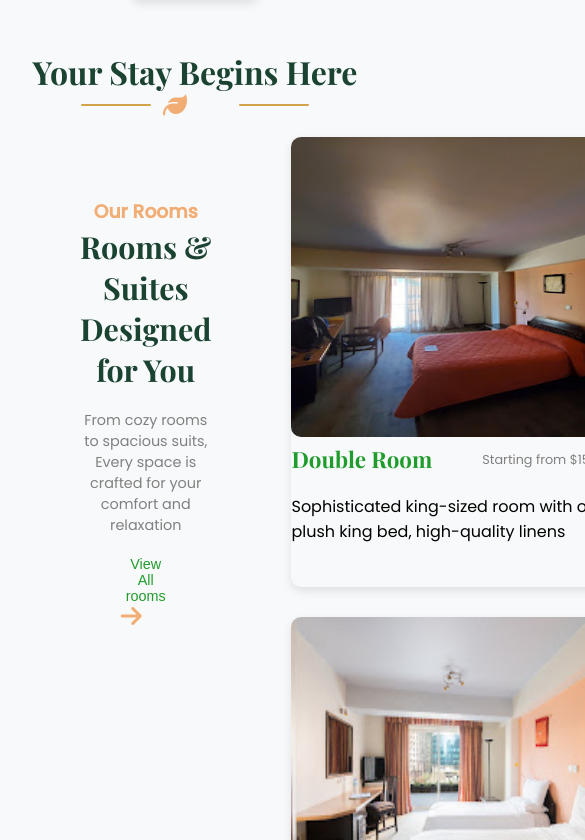
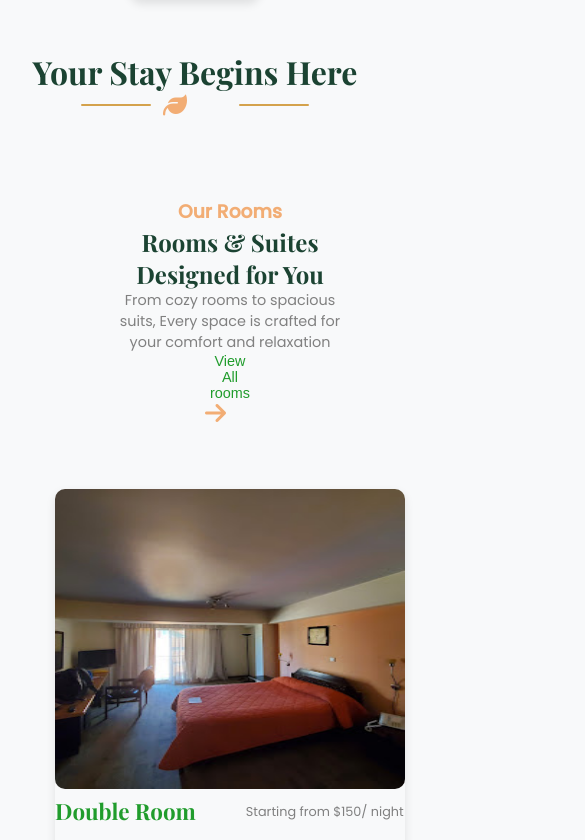
Before and after one commit to Paulos-g/Garden-Inn-project, a React (Vite) app: page / in a window 390 px wide. Shown: the part 1384-2224 px from the top of the page, 585 px wide, since content can reach past the window. Built offline with nearby package versions, Linux system fonts and the light colour scheme.

Commit message:
Edited mobile css

```diff
--- a/index.html
+++ b/index.html
@@ -26,6 +26,10 @@
       href="https://fonts.googleapis.com/css2?family=Lato:wght@300;400;700&display=swap"
       rel="stylesheet"
     />
+    <link
+      href="https://fonts.googleapis.com/css2?family=Inter:wght@300;400;500;600;700&display=swap"
+      rel="stylesheet"
+    />
     <link rel="stylesheet" href="./src/main.css" />
     <link rel="stylesheet" href="./src/nav.css" />
     <link rel="stylesheet" href="./src/mobile.css" />
--- a/src/Home.jsx
+++ b/src/Home.jsx
@@ -57,9 +57,9 @@ function Home() {
         <div className="room-container">
           <div className="room-text">
             <h3 className="roomsHeading">Our Rooms</h3>
-            <h2>
+            <h1>
               Rooms & Suites <br /> Designed for You
-            </h2>
+            </h1>
             <p>
               From cozy rooms to spacious suits, Every space is crafted for your
               comfort and relaxation
@@ -104,7 +104,7 @@ function Home() {
         <div className="room-container">
           <div className="room-text">
             <h3>Our services</h3>
-            <h2>Luxury Bar & Restaurants for Your Stay.</h2>
+            <h1>Luxury Bar & Restaurants for Your Stay.</h1>
             <p>From Our Exclusive bar into Spacious restaurant classy vibes</p>
           </div>
 
@@ -121,7 +121,7 @@ function Home() {
               <Card
                 ImgUrl={restaurant}
                 alt="restaurant image"
-                heading="Our restaurant"
+                heading="Our Restaurant"
                 text="Experience Meals in their organic nature, where every dish served with love
                and companinon, Try our famous chicken roast with rice"
               />
--- a/src/main.css
+++ b/src/main.css
@@ -25,6 +25,9 @@ body {
 }
 .room-container {
   display: flex;
+  flex-wrap: wrap;
+  justify-content: center;
+  margin-top: 0px;
 }
 .hero-text h3 {
   font-size: 1rem;
@@ -127,7 +130,7 @@ body {
 .card {
   display: flex;
   justify-content: space-around;
-  margin-top: 20px;
+  margin-top: -20px;
   flex-wrap: wrap;
   gap: 30px;
 }
@@ -168,16 +171,15 @@ body {
   width: 400px;
   padding: 80px;
 }
-.room-text h2 {
+.room-text h1 {
   font-family: "Playfair Display", serif;
   color: var(--text-dark);
-  font-size: 1.9rem;
 }
 .room-text p {
   color: gray;
   font-size: 0.9rem;
-  margin-top: 20px;
-  margin-bottom: 20px;
+  /* margin-top: 10px;
+  margin-bottom: 0px; */
 }
 .hero-image .room-container {
   display: flex;
@@ -206,7 +208,6 @@ body {
 }
 .romms-partion {
   display: flex;
-  justify-content: space-around;
   gap: 200px;
 }
 .gold-icon {
@@ -250,6 +251,7 @@ body {
   color: gray;
   font-size: 1.1rem;
   margin-bottom: 20px;
+  font-family: "Inter", sans-serif;
 }
 .wheatContainer {
   display: flex;
--- a/src/mobile.css
+++ b/src/mobile.css
@@ -17,10 +17,11 @@
   .beer-container {
     display: flex;
     flex-direction: column;
+    align-items: center;
   }
   .machine-image {
-    height: 400px;
-    width: 500px;
+    height: auto;
+    max-width: 500px;
   }
   .romms-partion {
     display: flex;
@@ -33,7 +34,12 @@
     background-position: center;
   }
   .check-container {
-    width: 490px;
+    height: 80px;
+    max-width: 490px;
+  }
+  .room-container {
+    flex-direction: column;
+    align-items: center;
   }
 }
 /* Small laptops */
@@ -78,6 +84,7 @@
     /* flex-direction: column; */
   }
   .machine-image {
+    margin: 0 auto;
     height: 400px;
     width: 500px;
   }
@@ -85,5 +92,20 @@
     text-align: center;
   }
 }
-@media (max-width: 1536px) {
+
+@media (max-width: 1200px) {
+  .machine-image {
+    height: 400px;
+    width: 500px;
+  }
+  .room-container {
+    flex-wrap: wrap;
+    align-items: center;
+    margin-left: 30px;
+  }
+
+  .romms-partion {
+    flex-wrap: wrap;
+    gap: 20px;
+  }
 }
```
